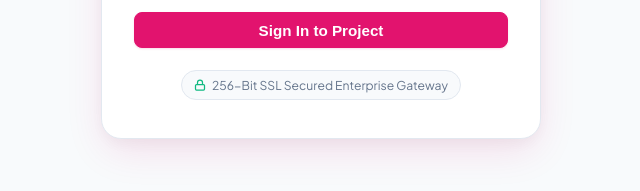
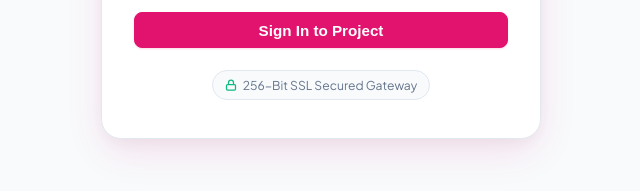
Before and after one commit to mdriad40/auto-pay, a plain HTML site: page index.html in a window 1280 px wide. Shown: the part 395-586 px from the top of the page, 319-959 px from the left. Drawn offline with nearby package versions, Linux system fonts and the light colour scheme.

Commit message:
chore: Remove Enterprise label from login screen badge

```diff
--- a/index.html
+++ b/index.html
@@ -69,7 +69,7 @@
             <rect x="3" y="11" width="18" height="11" rx="2" ry="2"></rect>
             <path d="M7 11V7a5 5 0 0 1 10 0v4"></path>
           </svg>
-          256-Bit SSL Secured Enterprise Gateway
+          256-Bit SSL Secured Gateway
         </span>
       </div>
     </form>
```
Also changed, not shown: public/index.html (+1 -1 lines).
